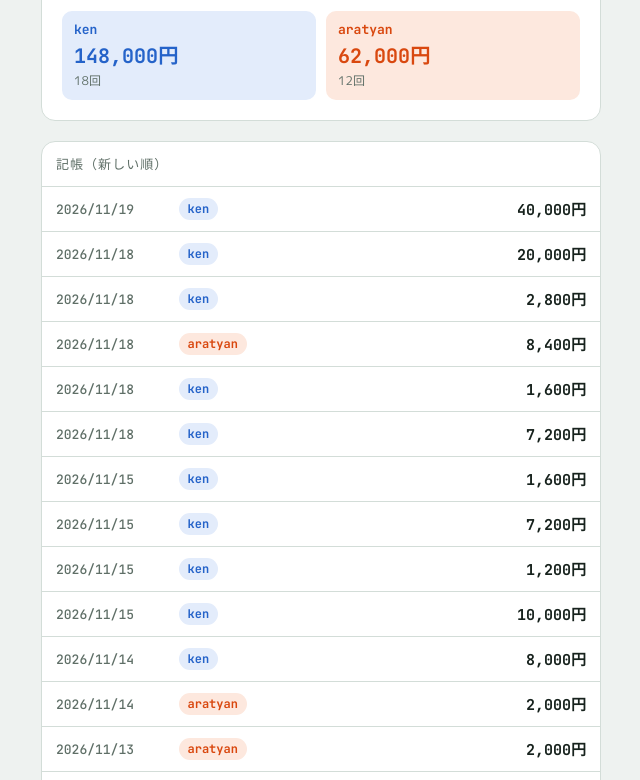
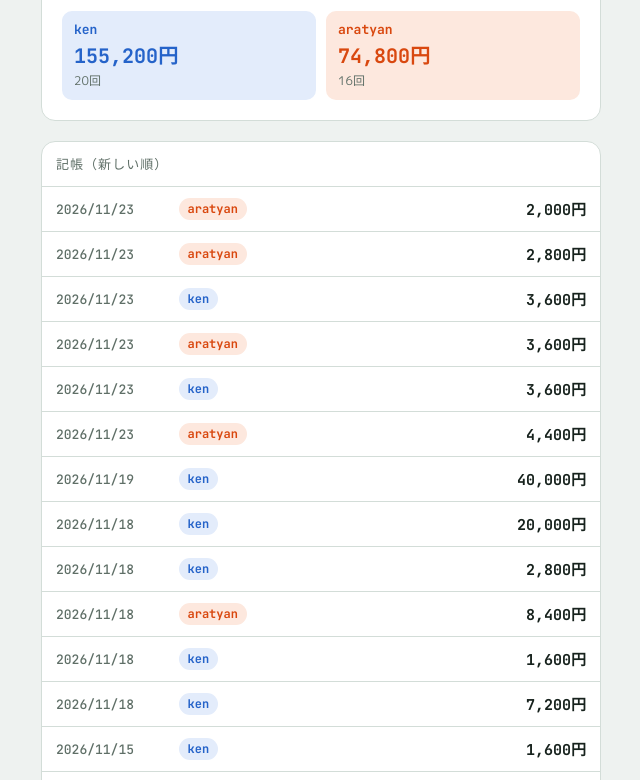
Before and after one commit to setoken06/dobon-kyosai, a plain HTML site: page index.html in a window 1280 px wide. Shown: the part 236-1016 px from the top of the page, without its empty margins (319-959 px from the left). Drawn offline with Linux system fonts and the light colour scheme; a web font is replaced by a local one.

Commit message:
記帳: 2026-11-23（aratyan 4400/3600/2800/2000, ken 3600/3600）

```diff
--- a/index.html
+++ b/index.html
@@ -126,6 +126,12 @@ const ENTRIES = [
   { date: "2026-11-18", who: "ken", amount: 2800 },
   { date: "2026-11-18", who: "ken", amount: 20000 },
   { date: "2026-11-19", who: "ken", amount: 40000 },
+  { date: "2026-11-23", who: "aratyan", amount: 4400 },
+  { date: "2026-11-23", who: "ken", amount: 3600 },
+  { date: "2026-11-23", who: "aratyan", amount: 3600 },
+  { date: "2026-11-23", who: "ken", amount: 3600 },
+  { date: "2026-11-23", who: "aratyan", amount: 2800 },
+  { date: "2026-11-23", who: "aratyan", amount: 2000 },
 ];
 
 const $ = (id) => document.getElementById(id);
```
